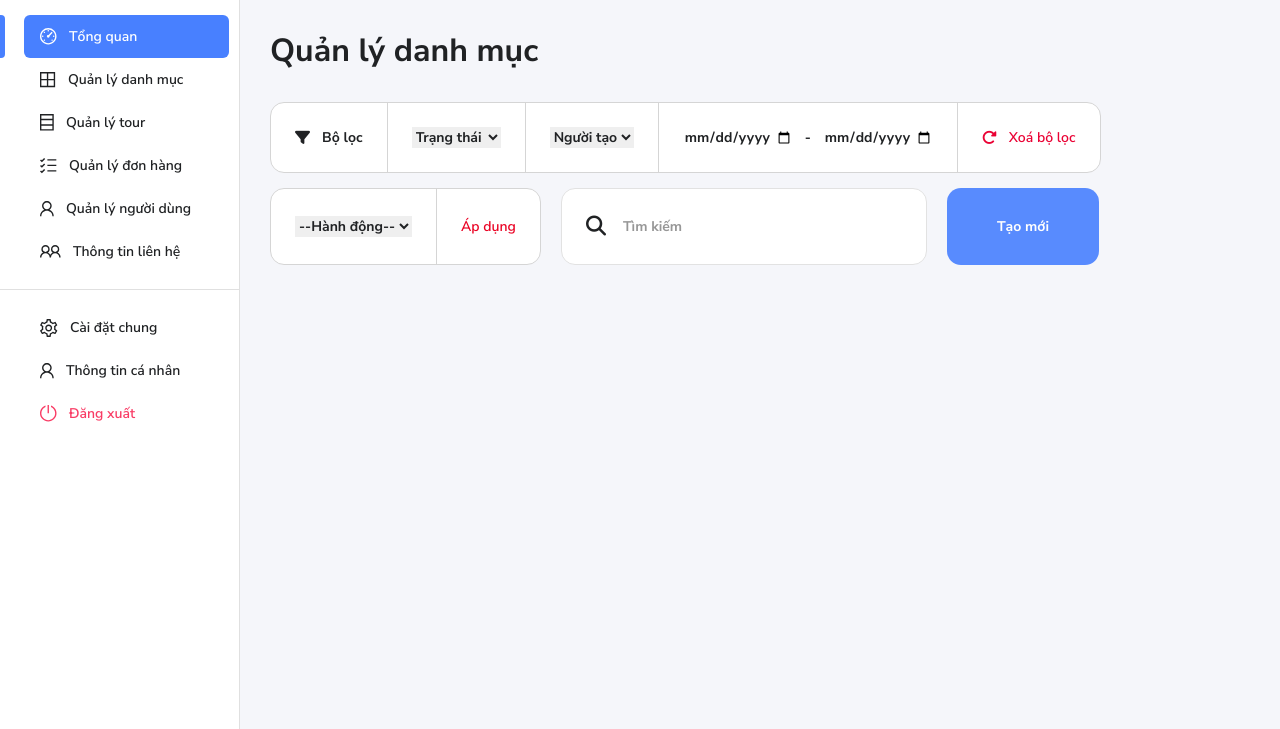
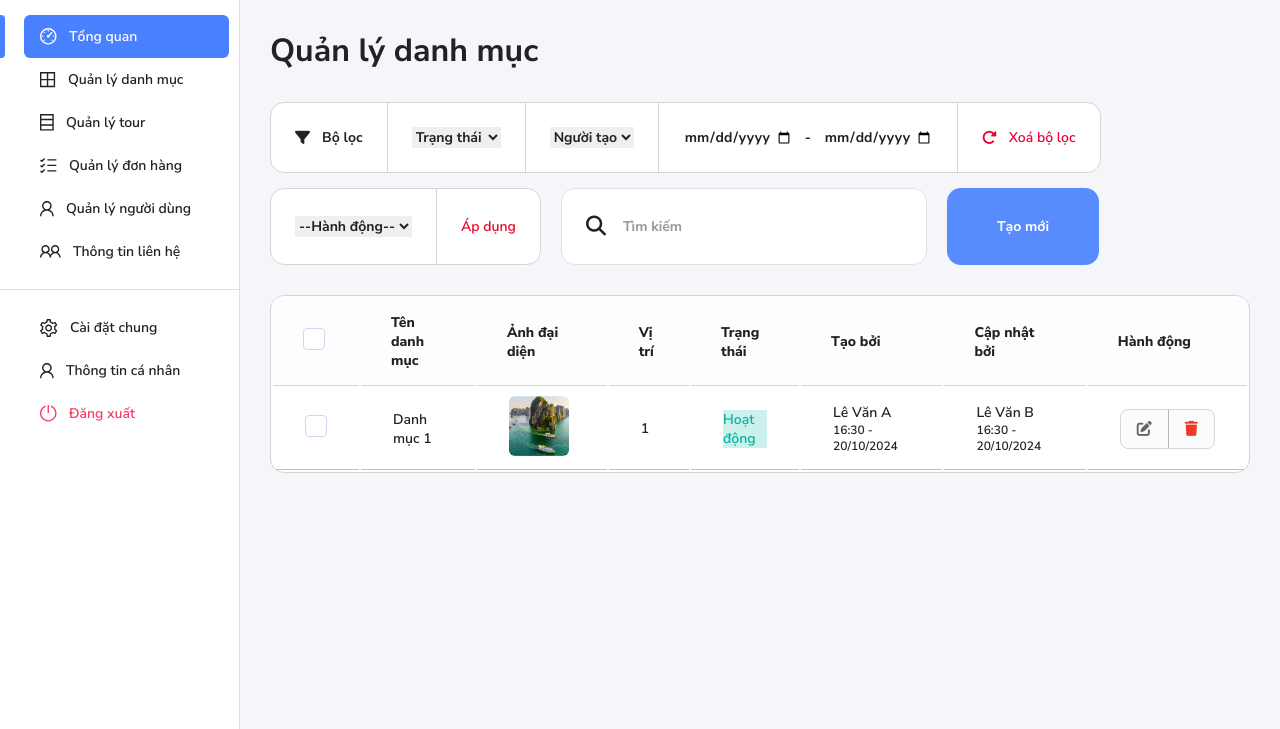
Before and after one commit to LEHOANGCHIEN/travel-tour-admin, a web app: file category-list.html in a window 1280 px wide. Shown: the part 71-800 px from the top of the page. Run offline with its HTML, style and script files only (its server is not run), Linux system fonts and the light colour scheme.

Commit message:
1.5. Xây dựng Section 6 trang Quản lí danh mục

```diff
--- a/assets/css/style.css
+++ b/assets/css/style.css
@@ -917,3 +917,69 @@ button {
   align-items: center;
 }
 /* End Section 5 */
+
+/* Section 6 */
+.section-6 table {
+    background-color: white;
+    width: 100%;
+    border: 1px solid #D5D5D5;
+    border-radius: 14px;
+    overflow: hidden;
+}
+
+.section-6 thead th {
+    background-color: #FCFDFD;
+    padding: 15px 30px;
+    border-bottom: 1px solid #D5D5D5;
+    font-weight: 800;
+    font-size: 14px;
+    color: var(--color-text);
+    text-align: left;
+}
+
+.section-6 tbody tr td {
+    padding: 8px 32px;
+    border-bottom: 1px solid rgba(151, 151, 151, 0.6);
+    font-weight: 600;
+    font-size: 14px;
+    color: var(--color-text);
+}
+
+.section-6 tbody tr td:lastchild {
+    border-bottom: 0;
+}
+
+.section-6 .inner-avatar {
+    width: 60px;
+    aspect-ratio: 1/1;
+    border-radius: 6px;
+    object-fit: cover;
+}
+
+.section-6 .inner-time {
+    font-size: 12px;
+}
+
+.section-6 .inner-action {
+    display: inline-flex;
+    background-color: #FAFBFD;
+    border-radius: 8px;
+    border: 1px solid #D5D5D5;
+}
+
+.section-6 .inner-action a {
+    padding: 9px 16px;
+    display: inline-block;
+    font-size: 15px;
+    color: rgba(0, 0, 0, 0.6);
+    border-right: 1px solid rgba(151, 151, 151, 0.7);
+}
+
+.section-6 .inner-action a:last-child {
+    border-right: 0;
+}
+
+.section-6 .inner-action a.inner-remove {
+    color: #EF3826;
+}
+/* End Section 6 */
--- a/category-list.html
+++ b/category-list.html
@@ -72,6 +72,68 @@
             <input type="text" placeholder="Tìm kiếm">
           </form><a class="inner-create" href="#">Tạo mới</a>
         </div>
+        <div class="section-6">
+          <table>
+            <thead>
+              <tr>
+                <th>
+                  <div class="checkbox-wrapper-30"><span class="checkbox">
+                      <input type="checkbox"/>
+                      <svg>
+                        <use class="checkbox" xlink:href="#checkbox-30"></use>
+                      </svg></span>
+                    <svg style="display:none" xmlns="http://www.w3.org/2000/svg">
+                      <symbol id="checkbox-30" viewBox="0 0 22 22">
+                        <path d="M5.5,11.3L9,14.8L20.2,3.3l0,0c-0.5-1-1.5-1.8-2.7-1.8h-13c-1.7,0-3,1.3-3,3v13c0,1.7,1.3,3,3,3h13 c1.7,0,3-1.3,3-3v-13c0-0.4-0.1-0.8-0.3-1.2" stroke="currentColor" fill="none"></path>
+                      </symbol>
+                    </svg>
+                  </div>
+                </th>
+                <th>Tên danh mục</th>
+                <th>Ảnh đại diện</th>
+                <th>Vị trí</th>
+                <th>Trạng thái</th>
+                <th>Tạo bởi</th>
+                <th>Cập nhật bởi</th>
+                <th>Hành động</th>
+              </tr>
+            </thead>
+            <tbody>
+              <tr>
+                <td>
+                  <div class="checkbox-wrapper-30"><span class="checkbox">
+                      <input type="checkbox" id="" name=""/>
+                      <svg>
+                        <use class="checkbox" xlink:href="#checkbox-30"></use>
+                      </svg></span>
+                    <svg style="display:none" xmlns="http://www.w3.org/2000/svg">
+                      <symbol id="checkbox-30" viewBox="0 0 22 22">
+                        <path d="M5.5,11.3L9,14.8L20.2,3.3l0,0c-0.5-1-1.5-1.8-2.7-1.8h-13c-1.7,0-3,1.3-3,3v13c0,1.7,1.3,3,3,3h13 c1.7,0,3-1.3,3-3v-13c0-0.4-0.1-0.8-0.3-1.2" stroke="currentColor" fill="none"></path>
+                      </symbol>
+                    </svg>
+                  </div>
+                </td>
+                <td>Danh mục 1</td>
+                <td><img class="inner-avatar" src="assets/images/demo-tour-1.png"></td>
+                <td>1</td>
+                <td>
+                  <tag class="tag-green">Hoạt động</tag>
+                </td>
+                <td>
+                  <div>Lê Văn A</div>
+                  <div class="inner-time">16:30 - 20/10/2024</div>
+                </td>
+                <td>
+                  <div>Lê Văn B</div>
+                  <div class="inner-time">16:30 - 20/10/2024</div>
+                </td>
+                <td>
+                  <div class="inner-action"><a href="#"><i class="fa-solid fa-pen-to-square"></i></a><a class="inner-remove" href="#"><i class="fa-solid fa-trash"></i></a></div>
+                </td>
+              </tr>
+            </tbody>
+          </table>
+        </div>
       </div>
     </main>
   </body>
```
Also changed, not shown: views/pages/category-list.pug (+37 -0 lines).
